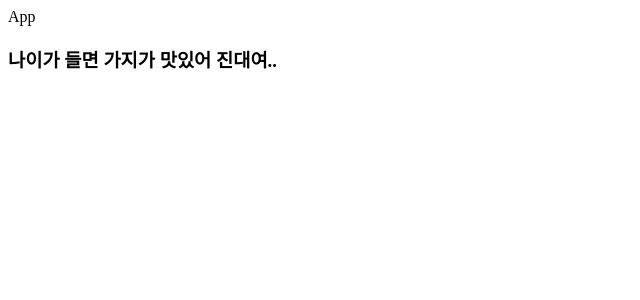
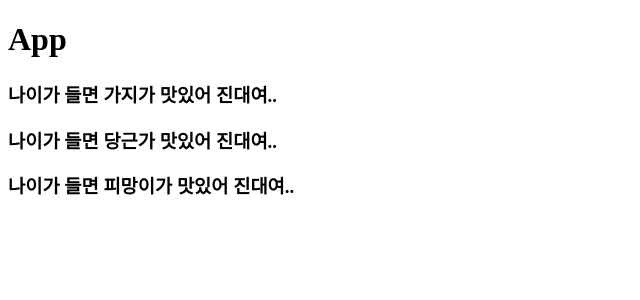
Before and after one commit to nurimeansworld/movie_app_2020, a React (Create React App) app: page / in a window 1280 px wide. Shown: the top 300 px of the page, without its empty margins (0-640 px from the left). Built offline with nearby package versions, Linux system fonts and the light colour scheme.

Commit message:
EDIT-Eggplant->Food로 변경, return food's value

```diff
--- a/src/App.js
+++ b/src/App.js
@@ -1,11 +1,21 @@
 // import './App.css';
+
+function Food({value}) { // props.name == { name }
+  // console.log(props);
+  // console.log(props.name);
+
+  return (
+    <h3>나이가 들면 {value}가 맛있어 진대여..</h3>
+  );
+}
 
 function App() {
   return (
     <div className="App">
-      <header className="App-header">
-        App
-      </header>
+      <h1>App</h1>
+      <Food value="가지" />
+      <Food value="당근" />
+      <Food value="피망이" />
     </div>
   );
 }
--- a/src/Eggplant.js
+++ /dev/null
@@ -1,8 +0,0 @@
-
-function Eggplant() {
-  return (
-    <h3>나이가 들면 가지가 맛있어 진대여..</h3>
-  );
-}
-
-export default Eggplant;
--- a/src/index.js
+++ b/src/index.js
@@ -1,15 +1,11 @@
 import React from 'react';
 import ReactDOM from 'react-dom';
-
 import App from './App';
-import Eggplant from './Eggplant';
-
 import reportWebVitals from './reportWebVitals';
 
 ReactDOM.render(
   <React.StrictMode>
     <App />
-    <Eggplant />
   </React.StrictMode>,
   document.getElementById('root')
 );
```
